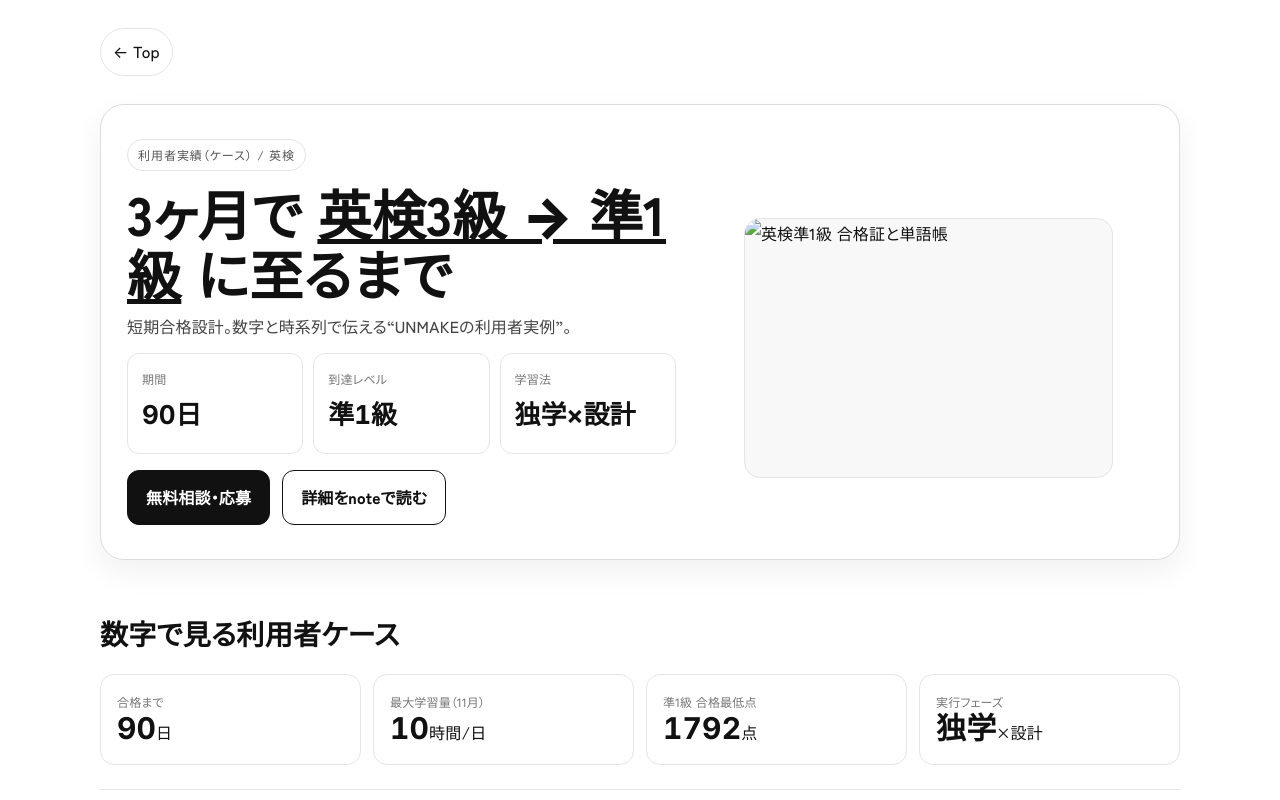
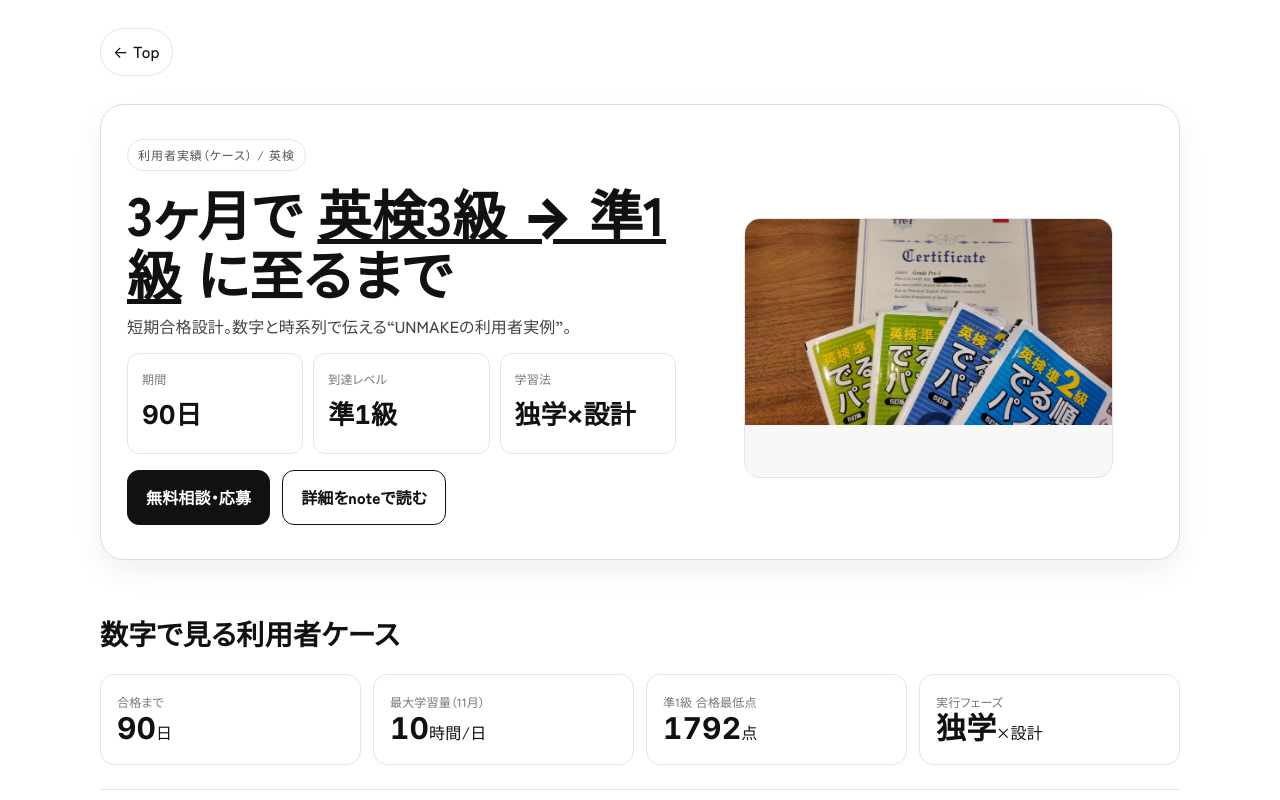
Before and after one commit to togold194/UNMAKE-main, a plain HTML site: page track/eiken.html in a window 1280 px wide. Shown: the top 800 px of the page. Drawn offline with Linux system fonts and the light colour scheme.

Commit message:
Update eiken.html

```diff
--- a/track/eiken.html
+++ b/track/eiken.html
@@ -91,7 +91,7 @@
           </div>
         </div>
         <figure class="heroimg">
-          <img src="eikenpassed.jpg" alt="英検準1級 合格証と単語帳">
+          <img src="/eikenpassed.jpg" alt="英検準1級 合格証と単語帳" width="1600" height="900" loading="lazy" decoding="async">
         </figure>
       </div>
     </section>
```
